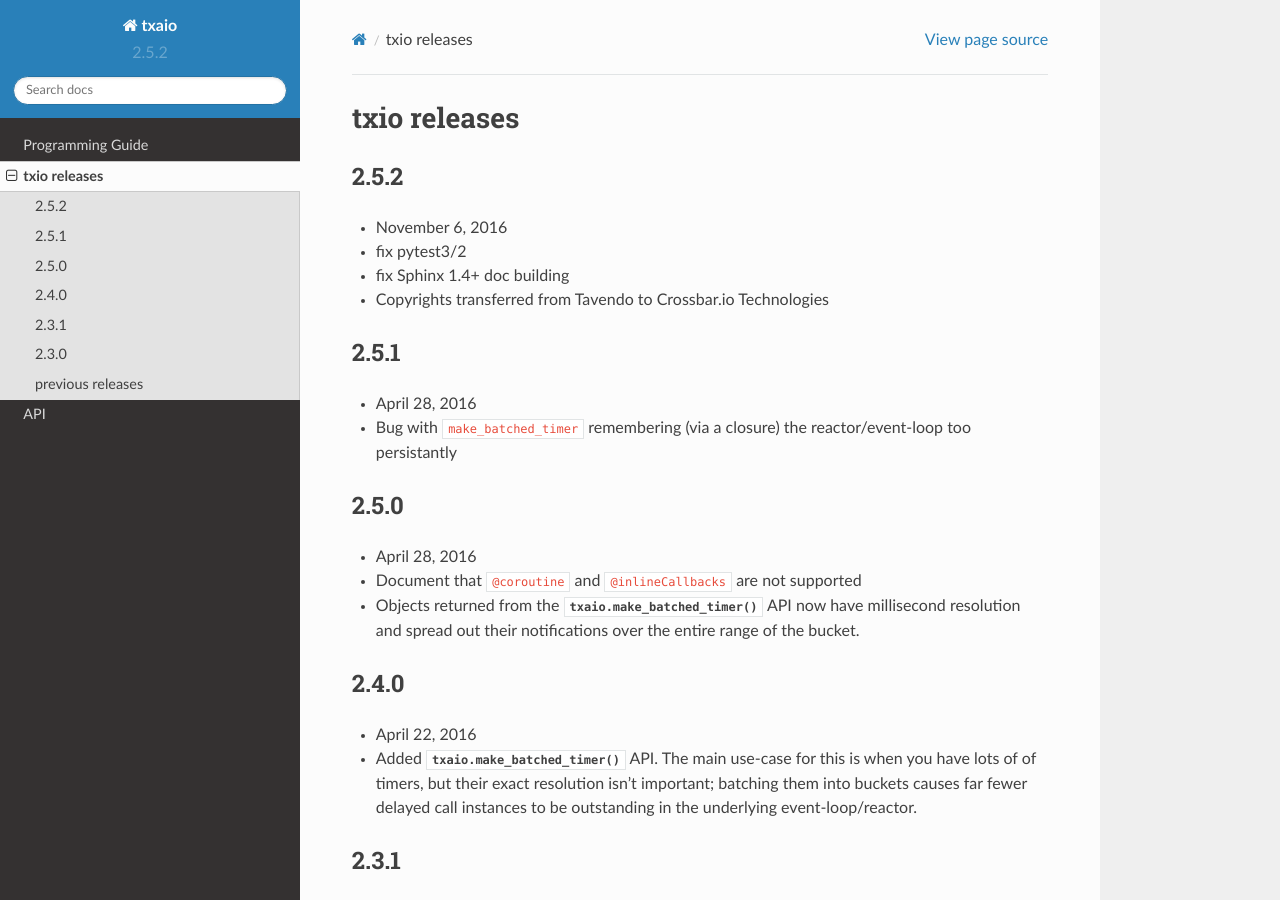
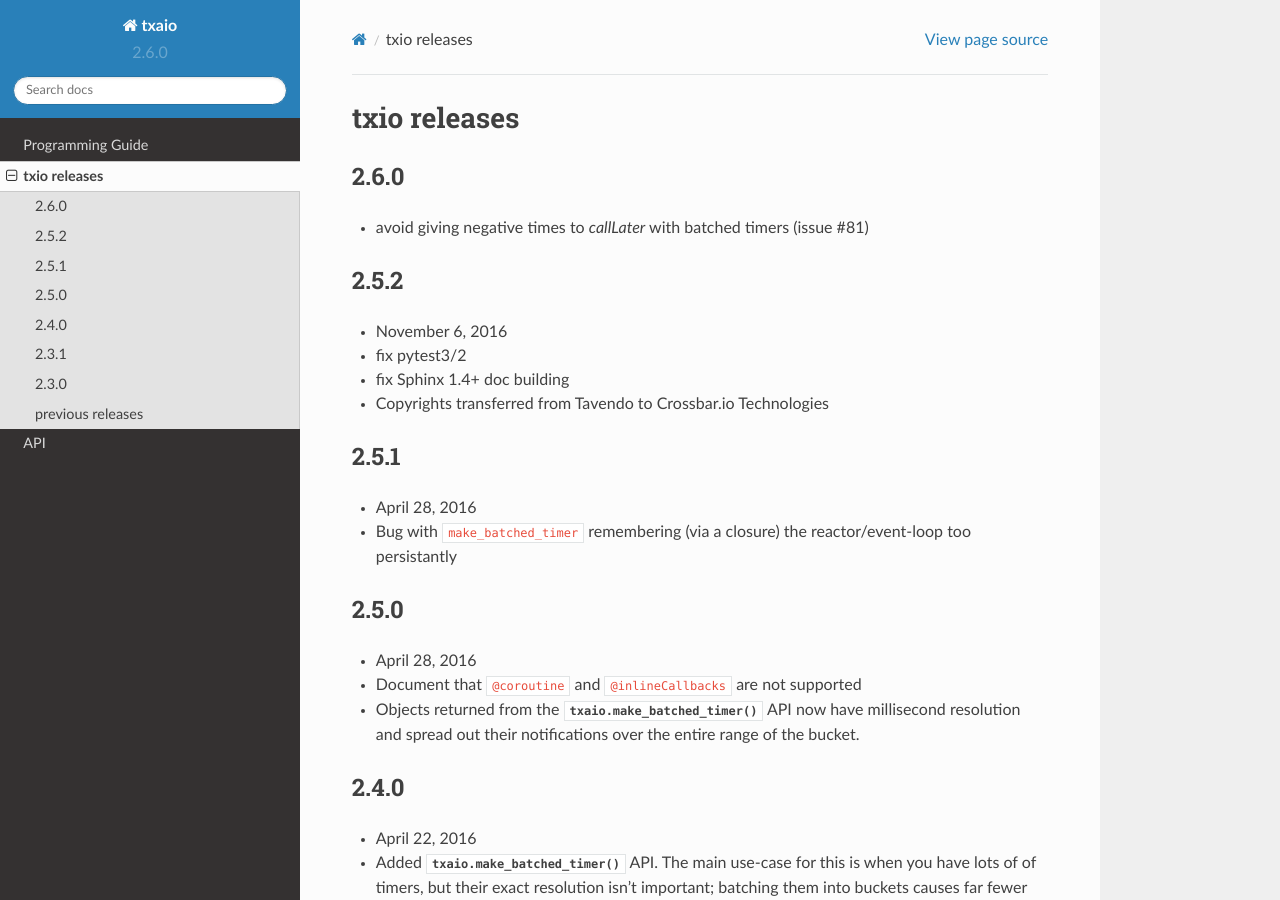
Before and after one commit to crossbario/txaio, a Sphinx documentation site: the page built from docs/releases.rst, in a window 1280 px wide and 900 px high. Built offline with Sphinx 7.4.7 and the Read the Docs theme 2.0.0, drawn with Linux system fonts in a browser that asks for light colours; pages that are not in the unit, such as notebooks, are missing from menus.

Commit message:
bump version and add release-note

```diff
--- a/docs/releases.rst
+++ b/docs/releases.rst
@@ -1,5 +1,11 @@
 txio releases
 =============
+
+2.6.0
+-----
+
+- avoid giving negative times to `callLater` with batched timers (issue #81)
+
 
 2.5.2
 -----
--- a/txaio/_version.py
+++ b/txaio/_version.py
@@ -1 +1 @@
-__version__ = u'2.5.2'
+__version__ = u'2.6.0'
```
